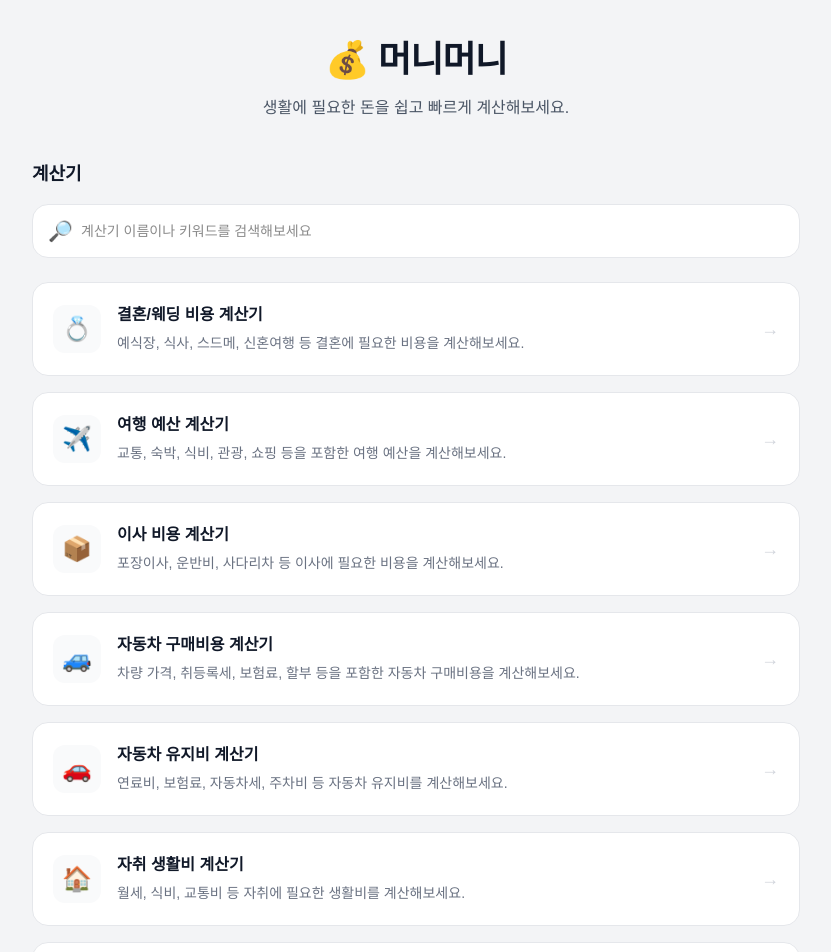
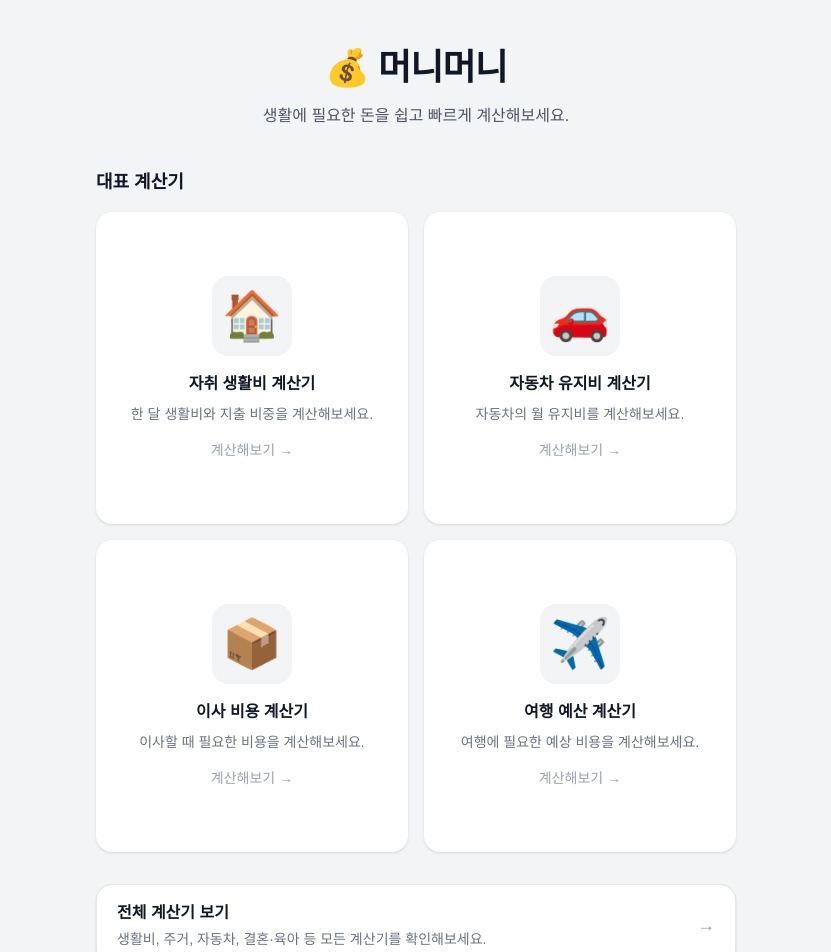
Before and after one commit to DongguriO/living-cost-calculator, a Next.js app: page / in a window 1280 px wide. Shown: the top 952 px of the page, without its empty margins (224-1055 px from the left). Built offline with nearby package versions, Linux system fonts and the light colour scheme.

Commit message:
Modify main page

```diff
--- /dev/null
+++ b/app/calculators/page.tsx
@@ -0,0 +1,127 @@
+import Link from "next/link";
+import type { Metadata } from "next";
+import Footer from "../components/Footer";
+import CalculatorSearch, {
+  type Calculator,
+} from "../components/CalculatorSearch";
+
+export const metadata: Metadata = {
+  title: "전체 계산기 | 머니머니",
+  description:
+    "생활비, 자동차, 이사, 여행, 주거, 결혼, 육아 등 다양한 비용 계산기를 한곳에서 확인해보세요.",
+};
+
+const calculators: Calculator[] = [
+  {
+    icon: "🏠",
+    title: "자취 생활비 계산기",
+    description: "월세, 관리비, 식비, 교통비 등 자취 생활비를 계산해보세요.",
+    href: "/living-cost",
+    keywords: [
+      "자취", "생활비", "월세", "관리비", "식비", "교통비", "공과금",
+    ],
+  },
+  {
+    icon: "🚗",
+    title: "자동차 유지비 계산기",
+    description: "연료비, 보험료, 자동차세 등 차량 유지비를 계산해보세요.",
+    href: "/car-cost",
+    keywords: [
+      "자동차", "차량", "유지비", "주유비", "기름값", "연료비", "보험료", "자동차세", "주차비", "통행료", "정비비",
+    ],
+  },
+  {
+    icon: "📦",
+    title: "이사 비용 계산기",
+    description: "포장이사, 운반비 등 이사에 필요한 비용을 계산해보세요.",
+    href: "/moving-cost",
+    keywords: [
+        "이사", "이사비", "포장이사", "운반비", "사다리차", "청소비", "용달",
+    ],
+  },
+  {
+    icon: "✈️",
+    title: "여행 예산 계산기",
+    description: "교통, 숙박, 식비 등을 포함한 여행 예산을 계산해보세요.",
+    href: "/travel-cost",
+    keywords: [
+      "여행", "여행비", "여행예산", "교통", "숙박", "호텔", "식비", "관광", "체험", "쇼핑", "예비비",
+    ],
+  },
+  {
+    icon: "🏘️",
+    title: "전세 vs 월세 계산기",
+    description: "전세대출 이자와 월세를 비교해보세요.",
+    href: "/rent-vs-jeonse",
+    keywords: [
+        "전세", "월세", "전세대출", "대출금리", "보증금", "관리비", "주거비",
+    ],
+  },
+  {
+    icon: "🚘",
+    title: "자동차 구매비용 계산기",
+    description: "차량 가격, 취등록세, 보험료 등을 계산해보세요.",
+    href: "/car-purchase-cost",
+    keywords: [
+      "자동차", "차량", "차값", "차량가격","자동차구매", "취등록세", "등록비", "보험료", "할부", "대출", "선납금", "월납입금",
+    ],
+  },
+  {
+    icon: "💍",
+    title: "결혼/웨딩 비용 계산기",
+    description: "예식장, 식사, 스드메, 신혼여행 비용을 계산해보세요.",
+    href: "/wedding-cost",
+    keywords: [
+      "결혼", "웨딩", "결혼비용", "예식장", "식사비", "하객", "스튜디오", "드레스", "메이크업", "스드메", "신혼여행", "예물", "반지", "답례품",
+    ],
+  },
+  {
+    icon: "👶",
+    title: "출산·육아 비용 계산기",
+    description: "출산과 초기 육아에 필요한 예상 비용을 계산해보세요.",
+    href: "/childcare-cost",
+    keywords: [
+      "출산", "육아", "출산비용", "병원", "진료비", "산후조리", "육아용품", "수유", "기저귀", "보육비", "교육비", "의료비",
+    ],
+  },
+];
+
+export default function CalculatorsPage() {
+  return (
+    <main className="min-h-screen bg-gray-100">
+      <header className="border-b bg-white">
+        <div className="mx-auto flex h-16 w-full max-w-3xl items-center justify-between px-4">
+          <Link
+            href="/"
+            className="text-lg font-bold text-gray-900 transition hover:opacity-70"
+          >
+            💰 머니머니
+          </Link>
+
+          <Link
+            href="/"
+            className="rounded-lg px-3 py-2 text-sm font-medium text-gray-500 transition hover:bg-gray-100 hover:text-gray-900"
+          >
+            홈
+          </Link>
+        </div>
+      </header>
+
+      <div className="mx-auto w-full max-w-3xl px-4 py-10">
+        <header className="mb-8 text-center">
+          <h1 className="text-3xl font-bold tracking-tight text-gray-900">
+            전체 계산기
+          </h1>
+
+          <p className="mt-3 text-sm leading-6 text-gray-600 sm:text-base">
+            필요한 계산기를 찾아 간편하게 계산해보세요.
+          </p>
+        </header>
+
+        <CalculatorSearch calculators={calculators} />
+      </div>
+
+      <Footer />
+    </main>
+  );
+}
--- a/app/page.tsx
+++ b/app/page.tsx
@@ -1,7 +1,5 @@
+import Link from "next/link";
 import type { Metadata } from "next";
-import CalculatorSearch, {
-  type Calculator,
-} from "./components/CalculatorSearch";
 import Footer from "./components/Footer";
 
 export const metadata: Metadata = {
@@ -10,96 +8,37 @@ export const metadata: Metadata = {
     "생활비, 자동차 유지비, 이사 비용 등 일상에서 필요한 다양한 비용을 간편하게 계산해보세요.",
 };
 
-const availableCalculators: Calculator[] = [
+const featuredCalculators = [
   {
     icon: "🏠",
     title: "자취 생활비 계산기",
-    description: "월세, 식비, 교통비 등 자취에 필요한 생활비를 계산해보세요.",
+    description: "한 달 생활비와 지출 비중을 계산해보세요.",
     href: "/living-cost",
-    keywords: [
-      "월세", "관리비", "공과금", "식비", "교통비", "통신비", "생활비",
-    ],
   },
-
   {
     icon: "🚗",
     title: "자동차 유지비 계산기",
-    description: "연료비, 보험료, 자동차세, 주차비 등 자동차 유지비를 계산해보세요.",
+    description: "자동차의 월 유지비를 계산해보세요.",
     href: "/car-cost",
-    keywords: [
-      "주유비", "기름값", "연료비", "자동차세", "보험료", "주차비", "통행료", "정비비", "유지비",
-    ],
   },
-
   {
     icon: "📦",
     title: "이사 비용 계산기",
-    description: "포장이사, 운반비, 사다리차 등 이사에 필요한 비용을 계산해보세요.",
+    description: "이사할 때 필요한 비용을 계산해보세요.",
     href: "/moving-cost",
-    keywords: [
-      "포장이사", "이사비", "운반비", "사다리차", "청소비", "용달",
-    ],
   },
-
   {
     icon: "✈️",
     title: "여행 예산 계산기",
-    description: "교통, 숙박, 식비, 관광, 쇼핑 등을 포함한 여행 예산을 계산해보세요.",
+    description: "여행에 필요한 예상 비용을 계산해보세요.",
     href: "/travel-cost",
-    keywords: [
-      "여행", "교통", "숙박", "호텔", "식비", "관광", "체험", "쇼핑", "예비비",
-    ],
   },
-
-  {
-    icon: "🏠",
-    title: "전세 vs 월세 계산기",
-    description: "전세대출 이자와 월세를 비교해 주거비용을 계산해보세요.",
-    href: "/rent-vs-jeonse",
-    keywords: [
-      "전세", "월세", "보증금", "전세대출", "대출금리", "관리비", "계약기간", "주거비",
-    ],
-  },
-
-  {
-    icon: "🚙",
-    title: "자동차 구매비용 계산기",
-    description: "차량 가격, 취등록세, 보험료, 할부 등을 포함한 자동차 구매비용을 계산해보세요.",
-    href: "/car-purchase-cost",
-    keywords: [
-      "자동차", "차량", "차값", "차량가격", "취등록세", "등록비", "자동차세", "보험료", "할부", "대출", "선납금", "월납입금",
-    ],
-  },
-
-  {
-    icon: "💍",
-    title: "결혼/웨딩 비용 계산기",
-    description: "예식장, 식사, 스드메, 신혼여행 등 결혼에 필요한 비용을 계산해보세요.",
-    href: "/wedding-cost",
-    keywords: [
-      "결혼", "웨딩", "예식장", "식사비", "하객", "스튜디오", "드레스", "메이크업", "스드메", "사진", "영상", "신혼여행", "예물", "반지", "답례품",
-    ],
-  },
-
-  {
-    icon: "👶",
-    title: "출산·육아 비용 계산기",
-    description: "출산과 초기 육아에 필요한 예상 지출을 계산해보세요.",
-    href: "/childcare-cost",
-    keywords: [
-      "출산", "육아", "병원", "진료비", "산후조리", "육아용품", "수유", "식비", "기저귀", "의류", "보육비", "교육비", "의료비",
-    ],
-  },
-].sort((a, b) => a.title.localeCompare(b.title, "ko-KR"));
-
-const upcomingCalculators = [
-    {},
 ];
 
 export default function Home() {
   return (
-    <main className="min-h-screen bg-gray-100 px-4 py-10">
-      <div className="mx-auto w-full max-w-3xl">
+    <main className="min-h-screen bg-gray-100">
+      <div className="mx-auto w-full max-w-2xl px-4 py-12">
         {/* 로고 */}
         <header className="text-center">
           <h1 className="text-4xl font-bold tracking-tight text-gray-900">
@@ -111,49 +50,66 @@ export default function Home() {
           </p>
         </header>
 
-        {/* 계산기 목록 */}
+        {/* 대표 계산기 */}
         <section className="mt-10">
           <h2 className="mb-4 text-lg font-semibold text-gray-900">
-            계산기
+            대표 계산기
           </h2>
 
-          <div className="space-y-3">
-            <CalculatorSearch calculators={availableCalculators} />
-          </div>
-          </section>
-
-          <section className="mt-8">
-            <h2 className="mb-4 text-lg font-semibold text-gray-900">
-              준비 중인 계산기
-            </h2>
-
-            {/* <div className="space-y-3">
-              {upcomingCalculators.map((calculator) => (
-                <div
-                  key={calculator.title}
-                  className="flex items-center gap-4 rounded-2xl bg-white p-5 opacity-60 shadow-sm"
-                >
-                  <div className="flex h-12 w-12 shrink-0 items-center justify-center rounded-xl bg-gray-100 text-2xl">
+          <div className="grid grid-cols-2 gap-3 sm:gap-4">
+            {featuredCalculators.map((calculator) => (
+              <Link
+                key={calculator.href}
+                href={calculator.href}
+                className="group"
+              >
+                <div className="flex aspect-square flex-col items-center justify-center rounded-2xl bg-white px-4 py-5 text-center shadow-sm transition hover:-translate-y-0.5 hover:shadow-md sm:px-6">
+                  {/* 아이콘 */}
+                  <div className="flex h-16 w-16 shrink-0 items-center justify-center rounded-2xl bg-gray-100 text-4xl sm:h-20 sm:w-20 sm:text-5xl">
                     {calculator.icon}
                   </div>
 
-                  <div className="min-w-0 flex-1">
-                    <h3 className="font-semibold text-gray-900">
-                      {calculator.title}
-                    </h3>
+                  {/* 제목 */}
+                  <h3 className="mt-4 font-semibold leading-6 text-gray-900">
+                    {calculator.title}
+                  </h3>
 
-                    <p className="mt-1 text-sm text-gray-500">
-                      {calculator.description}
-                    </p>
-                  </div>
+                  {/* 설명 */}
+                  <p className="mt-2 text-sm leading-5 text-gray-500">
+                    {calculator.description}
+                  </p>
 
-                  <div className="shrink-0 text-sm text-gray-400">
-                    준비 중
+                  {/* 링크 */}
+                  <div className="mt-4 text-sm text-gray-400 transition group-hover:text-gray-700">
+                    계산해보기 →
                   </div>
                 </div>
-              ))}
-            </div> */}
-          </section>
+              </Link>
+            ))}
+          </div>
+        </section>
+
+        {/* 전체 계산기 */}
+        <section className="mt-8">
+          <Link
+            href="/calculators"
+            className="flex items-center justify-between rounded-2xl border border-gray-200 bg-white px-5 py-4 shadow-sm transition hover:border-gray-300 hover:shadow-md"
+          >
+            <div>
+              <h2 className="font-semibold text-gray-900">
+                전체 계산기 보기
+              </h2>
+
+              <p className="mt-1 text-sm text-gray-500">
+                생활비, 주거, 자동차, 결혼·육아 등 모든 계산기를 확인해보세요.
+              </p>
+            </div>
+
+            <span className="shrink-0 text-lg text-gray-400">
+              →
+            </span>
+          </Link>
+        </section>
 
         {/* 안내 */}
         <p className="mt-10 text-center text-xs text-gray-400">
```
